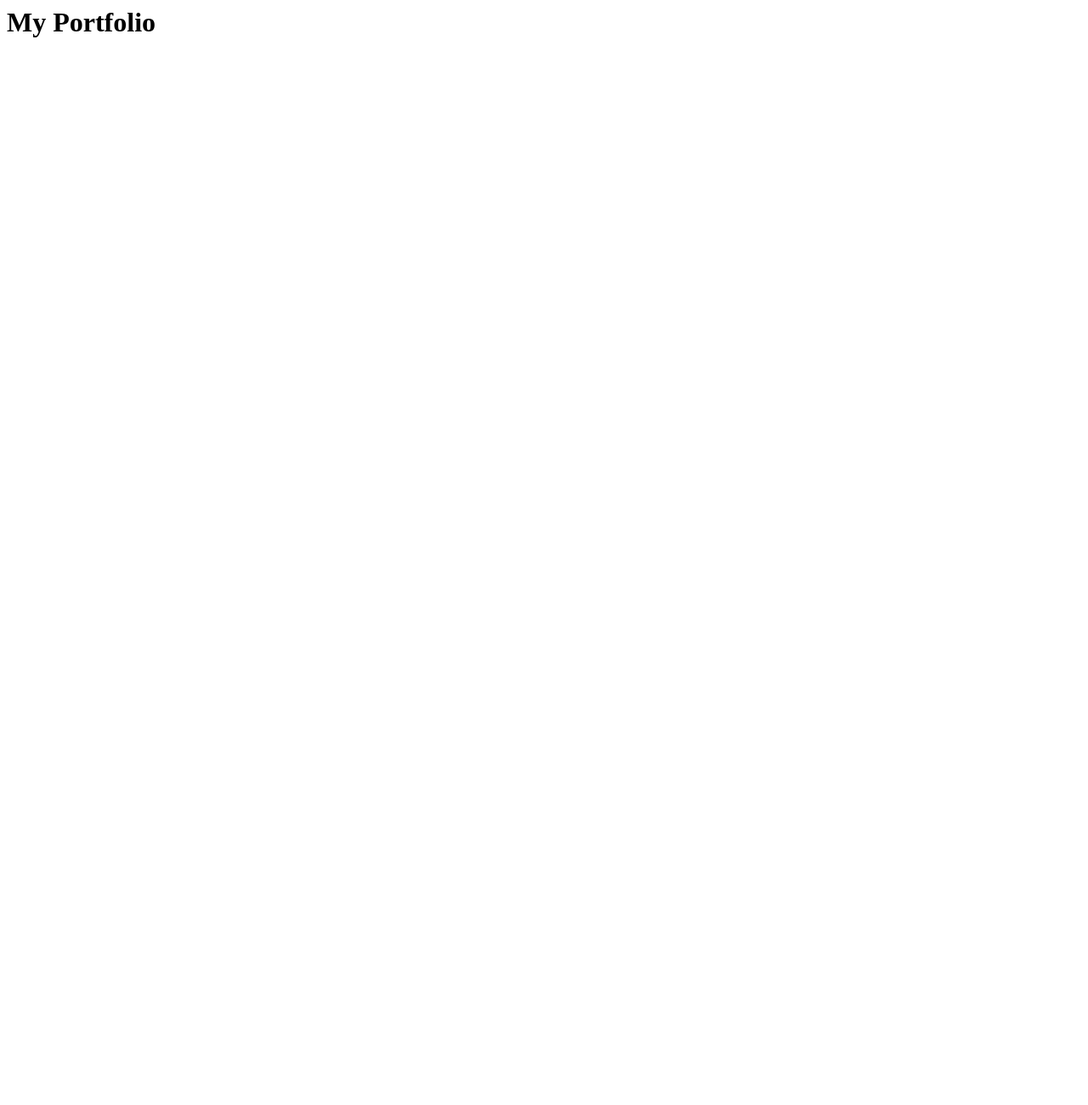
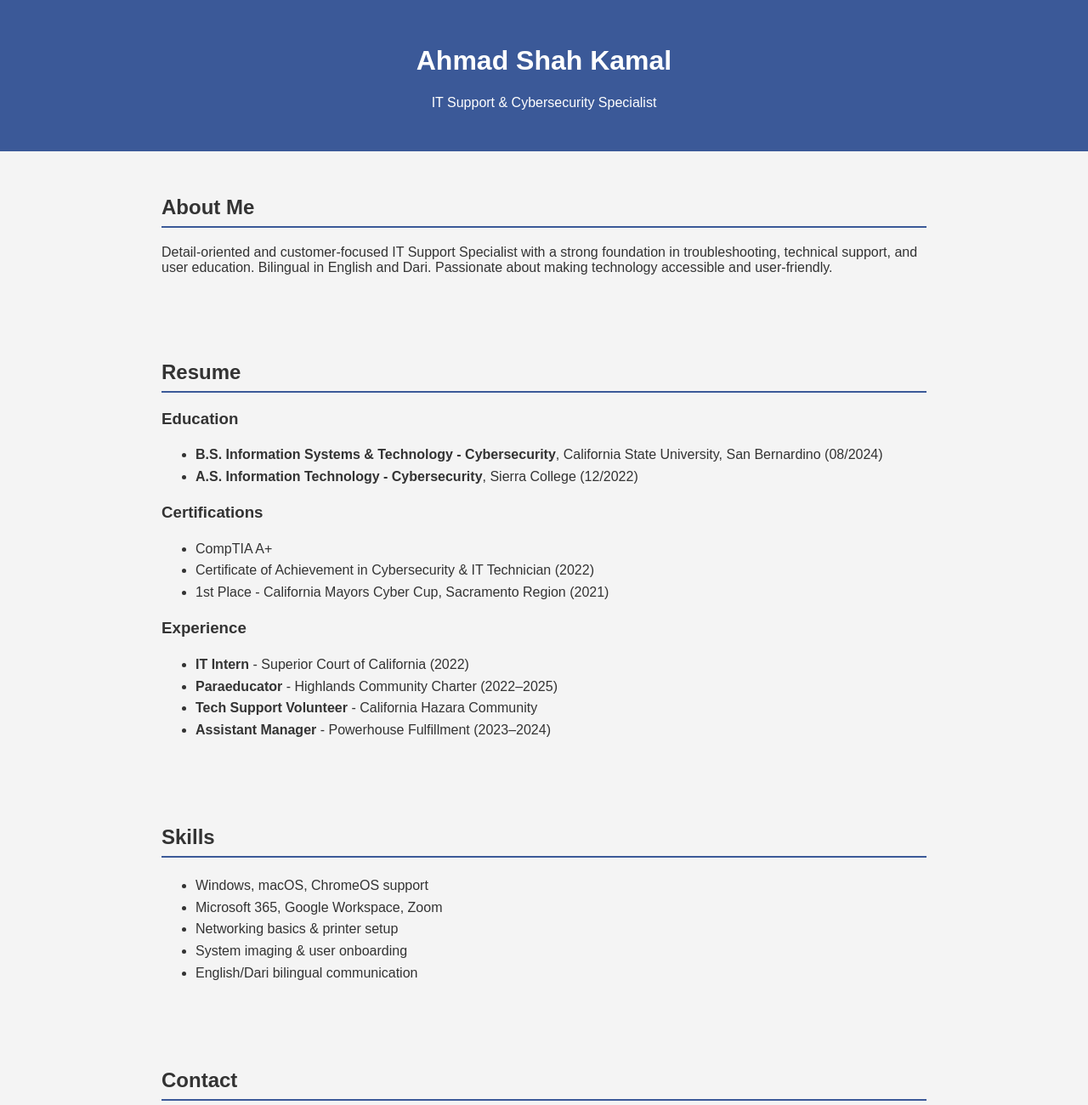
Before and after one commit to ShiaSyndicate/shiasyndicate.github.io, a plain HTML site: page index.html in a window 1280 px wide. Shown: the top 1300 px of the page at 85% size. Before the commit the page ends 800 px from the top, so only its background shows below. Drawn offline with Linux system fonts and the light colour scheme.

Commit message:
Update index.html

```diff
--- a/index.html
+++ b/index.html
@@ -1 +1,103 @@
-<h1>My Portfolio</h1>
+<!DOCTYPE html>
+<html lang="en">
+<head>
+  <meta charset="UTF-8" />
+  <meta name="viewport" content="width=device-width, initial-scale=1.0" />
+  <title>Ahmad Shah Kamal - Portfolio</title>
+  <style>
+    body {
+      font-family: Arial, sans-serif;
+      background: #f4f4f4;
+      color: #333;
+      margin: 0;
+      padding: 0;
+    }
+    header {
+      background: #3b5998;
+      color: #fff;
+      padding: 2rem 1rem;
+      text-align: center;
+    }
+    section {
+      padding: 2rem;
+      max-width: 900px;
+      margin: auto;
+    }
+    h2 {
+      border-bottom: 2px solid #3b5998;
+      padding-bottom: 0.5rem;
+    }
+    ul {
+      line-height: 1.6;
+    }
+    footer {
+      text-align: center;
+      padding: 1rem;
+      background: #333;
+      color: white;
+    }
+  </style>
+</head>
+<body>
+  <header>
+    <h1>Ahmad Shah Kamal</h1>
+    <p>IT Support & Cybersecurity Specialist</p>
+  </header>
+
+  <section>
+    <h2>About Me</h2>
+    <p>
+      Detail-oriented and customer-focused IT Support Specialist with a strong foundation in troubleshooting, technical support, and user education. Bilingual in English and Dari. Passionate about making technology accessible and user-friendly.
+    </p>
+  </section>
+
+  <section>
+    <h2>Resume</h2>
+    <h3>Education</h3>
+    <ul>
+      <li><strong>B.S. Information Systems & Technology - Cybersecurity</strong>, California State University, San Bernardino (08/2024)</li>
+      <li><strong>A.S. Information Technology - Cybersecurity</strong>, Sierra College (12/2022)</li>
+    </ul>
+
+    <h3>Certifications</h3>
+    <ul>
+      <li>CompTIA A+</li>
+      <li>Certificate of Achievement in Cybersecurity & IT Technician (2022)</li>
+      <li>1st Place - California Mayors Cyber Cup, Sacramento Region (2021)</li>
+    </ul>
+
+    <h3>Experience</h3>
+    <ul>
+      <li><strong>IT Intern</strong> - Superior Court of California (2022)</li>
+      <li><strong>Paraeducator</strong> - Highlands Community Charter (2022–2025)</li>
+      <li><strong>Tech Support Volunteer</strong> - California Hazara Community</li>
+      <li><strong>Assistant Manager</strong> - Powerhouse Fulfillment (2023–2024)</li>
+    </ul>
+  </section>
+
+  <section>
+    <h2>Skills</h2>
+    <ul>
+      <li>Windows, macOS, ChromeOS support</li>
+      <li>Microsoft 365, Google Workspace, Zoom</li>
+      <li>Networking basics & printer setup</li>
+      <li>System imaging & user onboarding</li>
+      <li>English/Dari bilingual communication</li>
+    </ul>
+  </section>
+
+  <section>
+    <h2>Contact</h2>
+    <ul>
+      <li>Email: kamalahamd2018@gmail.com</li>
+      <li>Phone: 916-793-1822</li>
+      <li>Location: Antelope, CA</li>
+      <!-- You can add a LinkedIn or GitHub link here later -->
+    </ul>
+  </section>
+
+  <footer>
+    <p>&copy; 2025 Ahmad Shah Kamal</p>
+  </footer>
+</body>
+</html>
```
